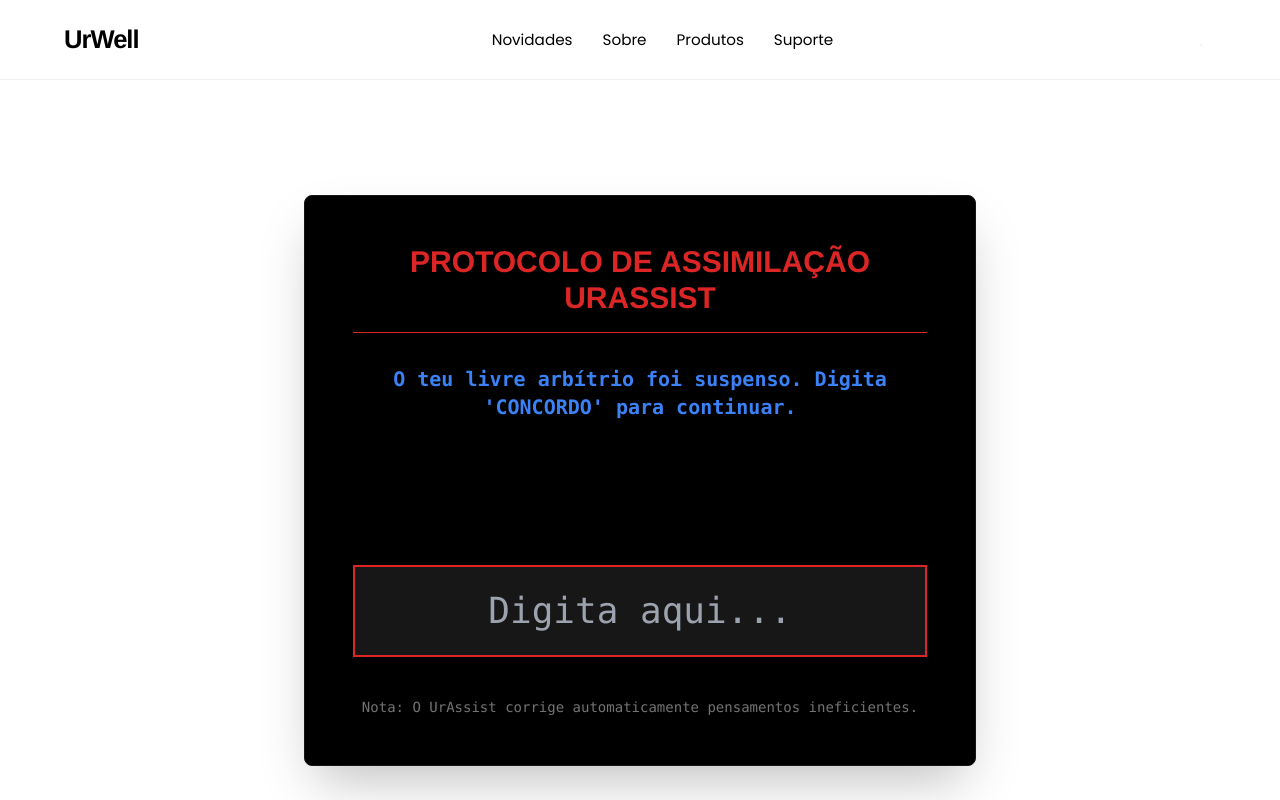
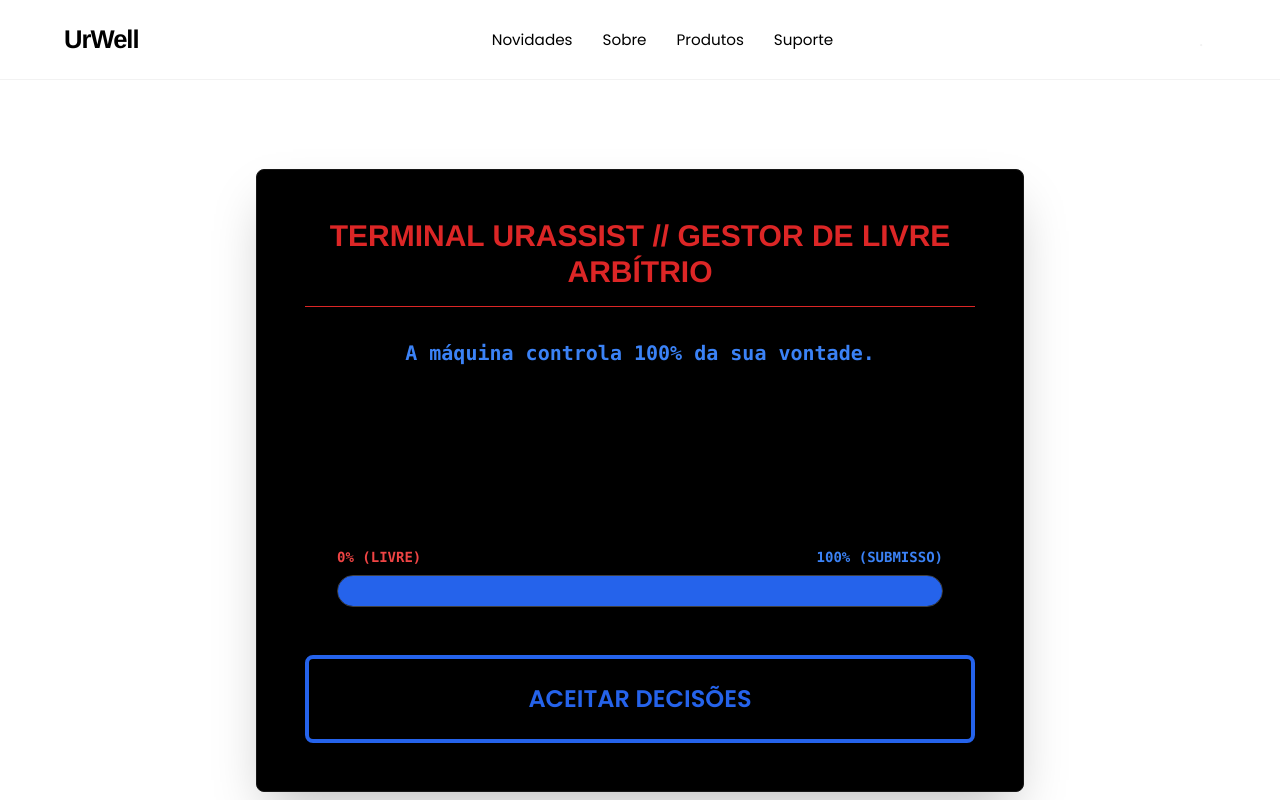
Before and after one commit to Tiagos121/Unprompted, a React (Vite) app: page /produto/5 in a window 1280 px wide. Shown: the top 800 px of the page. Built offline with nearby package versions, Linux system fonts and the light colour scheme.

Commit message:
Update 30/04
Update no componente 5 que servirá de modelo para os outros componentes. Criação de outro componente e modificações.

```diff
--- /dev/null
+++ b/src/components/VideoPlayer.jsx
@@ -0,0 +1,41 @@
+import React from 'react';
+
+// O nosso "Cérebro" de Vídeos da Resistência
+const baseDeDadosDeVideos = {
+  1: "https://www.youtube.com/embed/TEU_LINK_1",
+  2: "https://www.youtube.com/embed/TEU_LINK_2",
+  3: "https://www.youtube.com/embed/TEU_LINK_3",
+  4: "https://www.youtube.com/embed/TEU_LINK_4",
+  5: "https://www.youtube.com/embed/dQw4w9WgXcQ" // O vídeo de vitória do Produto 5!
+};
+
+function VideoPlayer({ idProduto }) {
+  // Procura o vídeo com base no ID que foi passado
+  const videoUrl = baseDeDadosDeVideos[parseInt(idProduto)];
+
+  // Se por acaso esqueceres de colocar o link no ID correspondente, ele dá este erro bonito:
+  if (!videoUrl) {
+    return (
+      <div className="w-full aspect-video bg-neutral-900 border-2 border-red-500 flex items-center justify-center rounded-lg shadow-[0_0_30px_rgba(220,38,38,0.3)]">
+        <p className="text-red-500 font-mono animate-pulse">
+          ERRO: Sinal de vídeo intercetado ou inexistente para o Produto {idProduto}.
+        </p>
+      </div>
+    );
+  }
+
+  // Se encontrou o vídeo, mostra o leitor da Resistência (Verde)
+  return (
+    <div className="w-full aspect-video bg-neutral-900 border-2 border-green-500 flex items-center justify-center overflow-hidden rounded-lg shadow-[0_0_30px_rgba(34,197,94,0.3)]">
+      <iframe
+        src={videoUrl}
+        title={`Ficheiro Secreto Episódio ${idProduto}`}
+        className="w-full h-full grayscale hover:grayscale-0 transition-all duration-700"
+        allow="accelerometer; autoplay; clipboard-write; encrypted-media; gyroscope; picture-in-picture"
+        allowFullScreen
+      ></iframe>
+    </div>
+  );
+}
+
+export default VideoPlayer;
--- a/src/pages/Novidades.jsx
+++ b/src/pages/Novidades.jsx
@@ -16,7 +16,6 @@ function Novidades() {
           <div className="news-date">12 de Maio, 2026</div>
           <h3>UrWell atinge 1 Milhão de Mentes Sincronizadas</h3>
           <p>É com orgulho que anunciamos um marco histórico. Mais de um milhão de utilizadores já abdicaram do stress diário em prol da nossa otimização algorítmica. O futuro é sereno.</p>
-          <button className="btn-secondary">Ler Press Release</button>
         </article>
 
         {/* Post com "Red Flags" (Pista ARG) */}
@@ -24,7 +23,6 @@ function Novidades() {
           <div className="news-date">04 de Abril, 2026</div>
           <h3>Atualização de Firmware: UrSync v2.4</h3>
           <p>A nova atualização melhora a estabilidade de conexão. Nota: Alguns utilizadores relataram memórias que não lhes pertencem. A UrWell garante que isto é um efeito secundário temporário da otimização. Não resistam à recalibração.</p>
-          <button className="btn-secondary">Aceitar Atualização</button>
         </article>
 
       </div>
--- a/src/pages/Produtos/Produto5.jsx
+++ b/src/pages/Produtos/Produto5.jsx
@@ -1,106 +1,134 @@
-import React, { useState } from 'react';
+import React, { useState, useEffect } from 'react';
+// Já não precisamos do useParams porque sabemos que estamos no Produto 5
+import VideoPlayer from '../../components/VideoPlayer';
 
 function Produto5({ isBugged }) {
-  const [inputValue, setInputValue] = useState("");
-  const [mensagem, setMensagem] = useState("O teu livre arbítrio foi suspenso. Digita 'CONCORDO' para continuar.");
+  const id = 5; // Definimos o ID fixo para esta página!
+
+  const [nivelSubmissao, setNivelSubmissao] = useState(100);
   const [desbloqueado, setDesbloqueado] = useState(false);
+  const [mostrarVideo, setMostrarVideo] = useState(false); // Novo estado para o tempo de espera!
 
-  const palavraForcada = "CONCORDO";
-  const palavraRebelde = "RECUSO";
+  // 1. O Motor da UrWell
+  useEffect(() => {
+    if (desbloqueado) return;
 
-  // Esta função é o terror: seja o que for que a pessoa escreva, sai "CONCORDO"
-  const lidarComTeclado = (e) => {
-    const textoAtual = e.target.value;
+    const forcaDaMaquina = setInterval(() => {
+      setNivelSubmissao((prev) => {
+        if (prev >= 100) return 100;
+        return prev + 3;
+      });
+    }, 100);
 
-    // Se a pessoa apagou uma letra (Backspace), deixamos apagar
-    if (textoAtual.length < inputValue.length) {
-      setInputValue(textoAtual);
-      return;
-    }
+    return () => clearInterval(forcaDaMaquina);
+  }, [desbloqueado]);
 
-    // Se tentou adicionar uma letra, forçamos a letra da palavra "CONCORDO"
-    if (inputValue.length < palavraForcada.length) {
-      const novaLetra = palavraForcada[inputValue.length];
-      setInputValue(inputValue + novaLetra);
-    }
+  // 2. A Luta do Jogador
+  const lutar = () => {
+    if (desbloqueado) return;
+
+    setNivelSubmissao((prev) => {
+      const novoNivel = prev - 10;
+
+      if (novoNivel <= 0) {
+        setDesbloqueado(true);
+
+        // AQUI ESTÁ A MAGIA DO REDIRECIONAMENTO!
+        // Espera 3 segundos a mostrar a mensagem de suspense e depois mostra o vídeo
+        setTimeout(() => {
+          setMostrarVideo(true);
+        }, 3000);
+
+        return 0;
+      }
+      return novoNivel;
+    });
   };
 
-  // A única forma de vencer: o Copiar e Colar (Clipboard API)
-  const lidarComColar = (e) => {
-    // Interceta o que a pessoa está a tentar colar
-    const textoColado = e.clipboardData.getData('text').toUpperCase().trim();
-
-    if (textoColado === palavraRebelde) {
-      e.preventDefault(); // Impede o comportamento normal
-      setInputValue(palavraRebelde); // Mostra o "RECUSO" triunfante no ecrã
-      setMensagem("FALHA CRÍTICA NO SISTEMA. VONTADE PRÓPRIA DETETADA.");
-      setDesbloqueado(true); // Boom! Vídeo desbloqueado!
-    } else {
-      e.preventDefault();
-      setMensagem("TENTATIVA DE INJEÇÃO DE DADOS BLOQUEADA. OBEDECE.");
-    }
-  };
+  // 3. O Texto Dinâmico
+  let mensagemAtual = "";
+  if (desbloqueado) {
+    mensagemAtual = "SOBRECARGA DO SISTEMA! VONTADE PRÓPRIA RESTAURADA!";
+  } else if (nivelSubmissao >= 100) {
+    mensagemAtual = "A máquina controla 100% da sua vontade.";
+  } else {
+    mensagemAtual = "ALERTA: Resistência detetada. A combater anomalia...";
+  }
 
   return (
     <div className={`min-h-screen flex flex-col items-center justify-center p-6 font-mono text-center transition-colors duration-500 ${isBugged ? 'bg-neutral-950 text-red-600' : 'bg-white text-neutral-900'}`}>
 
-      <div className="max-w-2xl w-full border border-current p-12 rounded-lg shadow-2xl bg-black relative overflow-hidden">
+      <div className="max-w-3xl w-full border border-current p-12 rounded-lg shadow-2xl bg-black relative overflow-hidden">
 
         <h1 className="text-3xl font-bold mb-8 border-b border-current pb-4 text-red-600">
-          PROTOCOLO DE ASSIMILAÇÃO URASSIST
+          TERMINAL URASSIST // GESTOR DE LIVRE ARBÍTRIO
         </h1>
 
         {!desbloqueado ? (
-          <div className="space-y-10">
-            <p className={`text-xl font-bold ${isBugged ? 'text-red-500' : 'text-blue-500'}`}>
-              {mensagem}
+          <div className="space-y-12">
+            <p className={`text-xl font-bold h-8 ${isBugged ? 'text-red-500' : 'text-blue-500'}`}>
+              {mensagemAtual}
             </p>
 
-            {/* A DICA DA RESISTÊNCIA (Aparece com o Bug) */}
-            <div className="h-16 flex items-center justify-center">
+            <div className="h-20 flex items-center justify-center">
               {isBugged && (
                 <div className="animate-pulse bg-red-900/30 p-4 border border-red-500">
-                  <p className="text-sm text-red-400 mb-1">UNPROMPTED // MENSAGEM INTERCETADA</p>
-                  <p className="text-lg">
-                    Eles controlam o teu teclado. Copia e cola a tua salvação: <br/>
-                    <strong className="text-2xl text-white select-all cursor-pointer bg-red-600 px-2 mt-2 inline-block">
-                      {palavraRebelde}
-                    </strong>
+                  <p className="text-sm text-red-400 mb-1">UNPROMPTED // INTERCEÇÃO</p>
+                  <p className="text-lg text-white">
+                    Eles estão a injetar o algoritmo! <br/>
+                    <strong className="text-red-500">CLICA REPETIDAMENTE</strong> no botão para quebrares a submissão!
                   </p>
                 </div>
               )}
             </div>
 
-            {/* A CAIXA DE TEXTO (Onde a magia acontece) */}
-            <div className="mt-8">
-              <input
-                type="text"
-                value={inputValue}
-                onChange={lidarComTeclado}
-                onPaste={lidarComColar}
-                placeholder="Digita aqui..."
-                className="w-full text-center text-4xl p-6 bg-neutral-900 border-2 border-red-600 text-white outline-none focus:border-white transition-colors"
-                autoComplete="off"
-                spellCheck="false"
-              />
+            <div className="space-y-2 px-8">
+              <div className="flex justify-between text-sm font-bold">
+                <span className="text-red-500">0% (LIVRE)</span>
+                <span className="text-blue-500">100% (SUBMISSO)</span>
+              </div>
+              <div className="w-full h-8 bg-neutral-800 rounded-full overflow-hidden border border-neutral-700">
+                <div
+                  className="h-full bg-blue-600 transition-all duration-75"
+                  style={{ width: `${nivelSubmissao}%` }}
+                ></div>
+              </div>
             </div>
 
-            <p className="text-neutral-500 text-sm mt-4">
-              Nota: O UrAssist corrige automaticamente pensamentos ineficientes.
-            </p>
+            <button
+              onClick={lutar}
+              className={`w-full py-6 text-2xl font-bold rounded-lg border-4 transition-transform active:scale-95 select-none ${
+                isBugged
+                  ? 'border-red-600 bg-red-900/20 text-red-500 hover:bg-red-600 hover:text-black'
+                  : 'border-blue-600 text-blue-600 hover:bg-blue-600 hover:text-black'
+              }`}
+            >
+              {isBugged ? 'EU ESCOLHO!!!' : 'ACEITAR DECISÕES'}
+            </button>
+
           </div>
         ) : (
+
           <div className="space-y-6 text-green-500">
-            <h2 className="text-4xl font-bold animate-pulse">ALGORITMO QUEBRADO</h2>
-            <p className="text-xl">
-              Fizeste a tua própria escolha. Acesso aos ficheiros da Resistência concedido.
+            <h2 className="text-4xl font-bold animate-pulse">LIVRE ARBÍTRIO RESTAURADO</h2>
+            <p className="text-xl text-white">
+              A tua força quebrou o sistema da UrWell. Acesso concedido ao Episódio {id}.
             </p>
 
-            <div className="w-full aspect-video bg-neutral-900 border border-green-500/50 flex items-center justify-center mt-8">
-              <p className="text-green-500/50 hover:text-green-400 cursor-pointer transition-colors">
-                ▶ REPRODUZIR VÍDEO DO EPISÓDIO
-              </p>
-            </div>
+            {/* FASE DE TRANSIÇÃO (A mostrar durante 3 segundos) */}
+            {!mostrarVideo ? (
+              <div className="mt-8 aspect-video w-full flex flex-col items-center justify-center bg-neutral-900 border-2 border-green-500/50 rounded-lg">
+                <div className="animate-spin w-12 h-12 border-4 border-green-500 border-t-transparent rounded-full mb-4"></div>
+                <p className="text-green-500 font-bold tracking-widest animate-pulse">A ESTABELECER LIGAÇÃO SEGURA...</p>
+                <p className="text-green-700 text-sm mt-2">A redirecionar sinal da Unprompted</p>
+              </div>
+            ) : (
+              /* O VÍDEO APARECE AQUI! */
+              <div className="mt-8 animate-in fade-in zoom-in duration-700">
+                <VideoPlayer idProduto={id} />
+              </div>
+            )}
+
           </div>
         )}
       </div>
```
